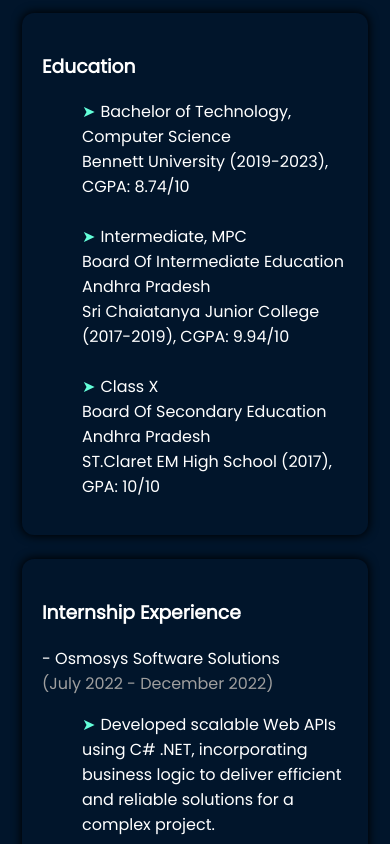
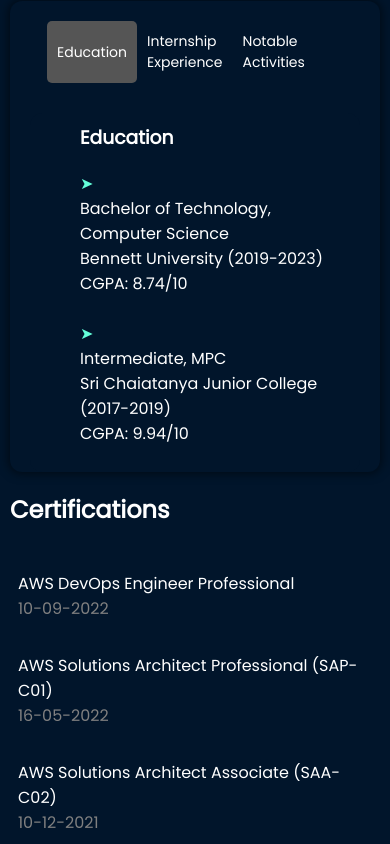
Before and after one commit to shanmukhchowdary147/shanmukhchowdary147.github.io, a React (Create React App) app: page / in a window 390 px wide. Shown: the part 1760-2604 px from the top of the page. Built offline with nearby package versions, Linux system fonts and the light colour scheme.

Commit message:
Education internship notable activites menu added

```diff
--- /dev/null
+++ b/src/components/body/work/education.js
@@ -0,0 +1,37 @@
+import React, { useState } from "react";
+
+function EducationInfo() {
+  return (
+    <div className="education-box">
+      <div className="education-heading">
+        <h3>Education </h3>
+      </div>
+
+      <ul className="education">
+        <li>
+          <div className="education-item">
+            <p1>Bachelor of Technology, Computer Science </p1> <br />
+            <p1>Bennett University (2019-2023) </p1>
+            <br /> <p1>CGPA: 8.74/10 </p1>
+          </div>
+        </li>
+        <br />
+        <li>
+          <div className="education-item">
+            <p1>Intermediate, MPC </p1> <br />
+            <p1>Sri Chaiatanya Junior College (2017-2019) </p1> <br />{" "}
+            <p1> CGPA: 9.94/10</p1>
+          </div>
+        </li>
+        {/* <br />
+        <li>
+          <p1>Class X </p1> <br />
+          <p1>Board Of Secondary Education Andhra Pradesh </p1> <br />
+          <p1>ST.Claret EM High School (2017), GPA: 10/10 </p1>{" "}
+        </li> */}
+      </ul>
+    </div>
+  );
+}
+
+export default EducationInfo;
--- /dev/null
+++ b/src/components/body/work/experience.js
@@ -0,0 +1,39 @@
+import React, { useState } from "react";
+
+function Experience() {
+  return (
+    <div className="notable-extracir-card">
+      <h3>Internship Experience</h3>
+      <div>- Osmosys Software Solutions</div>
+      <p2>(July 2022 - December 2022)</p2>
+      <ul>
+        <li>
+          Developed scalable Web APIs using C# .NET, incorporating business
+          logic to deliver efficient and reliable solutions for a complex
+          project.
+        </li>
+        <br />
+        <li>
+          {" "}
+          Optimized data retrieval and manipulation in SQL database using Stored
+          Procedures, resulting in improved system performance.
+        </li>
+        <br />
+        <li>
+          Worked on Azure tasks to ETL data from the sFTP server to Azure SQL
+          database using Azure Data Factory.
+        </li>
+        <br />
+        <li>
+          Written Azure functions in c# language to decrypt the PGP encrypted
+          files in Azure Blob storage.
+        </li>
+        <br />
+        <li>
+          Completed the assigned tasks on time and as per the requirement.{" "}
+        </li>
+      </ul>
+    </div>
+  );
+}
+export default Experience;
--- a/src/components/body/work/index.js
+++ b/src/components/body/work/index.js
@@ -1,13 +1,23 @@
-import React from "react";
+import React, { useState } from "react";
 import { certificationsData } from "../../../data/certifications";
 import WorkCard from "./work-card";
 import "./work.css";
 import Separator from "../../common/separator/index";
+import EducationInfo from "./education";
+import NotableActivities from "./notable_activities";
+import Experience from "./experience";
 function Work() {
   const picClick = () => {
     window.open("https://www.linkedin.com/in/shanmukhchowdary147/", "_blank");
   };
   const data = certificationsData;
+
+  const [selectedMenu, setSelectedMenu] = useState("education");
+
+  const handleMenuClick = (menu) => {
+    setSelectedMenu(menu);
+  };
+
   return (
     <div className="work">
       <Separator />
@@ -49,78 +59,37 @@
           </div>
         </div>
       </div>
-      <div className="education-extracircular">
-        <div className="educat-extra">
-          <h3>Education </h3>
-          <ul>
-            <li>
-              <p1>Bachelor of Technology, Computer Science </p1> <br />
-              <p1>Bennett University (2019-2023), CGPA: 8.74/10 </p1>
-            </li>
+      <div className="container-menu">
+        <div className="info-menu">
+          <div
+            className={`menu-item ${selectedMenu === "education" && "active"}`}
+            onClick={() => handleMenuClick("education")}
+          >
+            Education
+          </div>
+          <div
+            className={`menu-item ${selectedMenu === "internship" && "active"}`}
+            onClick={() => handleMenuClick("internship")}
+          >
+            Internship
             <br />
-            <li>
-              <p1>Intermediate, MPC </p1> <br />
-              <p1>Board Of Intermediate Education Andhra Pradesh </p1> <br />
-              <p1>Sri Chaiatanya Junior College (2017-2019), CGPA: 9.94/10</p1>
-            </li>
+            Experience
+          </div>
+          <div
+            className={`menu-item ${
+              selectedMenu === "notable-activities" && "active"
+            }`}
+            onClick={() => handleMenuClick("notable-activities")}
+          >
+            Notable
             <br />
-            <li>
-              <p1>Class X </p1> <br />
-              <p1>Board Of Secondary Education Andhra Pradesh </p1> <br />
-              <p1>ST.Claret EM High School (2017), GPA: 10/10 </p1>{" "}
-            </li>
-          </ul>
+            Activities
+          </div>
         </div>
-        <div className="educat-extra">
-          <h3>Internship Experience</h3>
-          <div>- Osmosys Software Solutions</div>
-          <p2>(July 2022 - December 2022)</p2>
-          <ul>
-            <li>
-              Developed scalable Web APIs using C# .NET, incorporating business
-              logic to deliver efficient and reliable solutions for a complex
-              project.
-            </li>
-            <br />
-            <li>
-              {" "}
-              Optimized data retrieval and manipulation in SQL database using
-              Stored Procedures, resulting in improved system performance.
-            </li>
-            <br />
-            <li>
-              Worked on Azure tasks to ETL data from the sFTP server to Azure
-              SQL database using Azure Data Factory.
-            </li>
-            <br />
-            <li>
-              Written Azure functions in c# language to decrypt the PGP
-              encrypted files in Azure Blob storage.
-            </li>
-            <br />
-            <li>
-              Completed the assigned tasks on time and as per the requirement.{" "}
-            </li>
-          </ul>
-        </div>
-        <div className="educat-extra">
-          <h3>Notable Activities</h3>
-          <div>
-            - President at Bennett Cloud Computing Club{" "}
-            <p2>(Jan 2022 - April 2022)</p2>
-          </div>
-          <ul>
-            <li>
-              Organized various events on Cloud Computing like hackathons and
-              workshops to enhance students' knowledge on cloud computing and to
-              create awareness on Cloud courses in university.
-            </li>
-            <br />
-            <li>
-              Lead all the club members in an organized manner by assigning
-              tasks to each individual and verifying their performance.
-            </li>
-          </ul>
+        <div className="content">
+          {selectedMenu === "education" && <EducationInfo />}
+          {selectedMenu === "internship" && <Experience />}
+          {selectedMenu === "notable-activities" && <NotableActivities />}
         </div>
       </div>
       <div>
--- /dev/null
+++ b/src/components/body/work/notable_activities.js
@@ -0,0 +1,27 @@
+import React, { useState } from "react";
+
+function NotableActivities() {
+  return (
+    <div className="notable-extracir-card">
+      <h3>Notable Activities</h3>
+      <div>
+        - President at Bennett Cloud Computing Club{" "}
+        <p2>(Jan 2022 - April 2022)</p2>
+      </div>
+      <ul>
+        <li>
+          Organized various events on Cloud Computing like hackathons and
+          workshops to enhance students' knowledge on cloud computing and to
+          create awareness on Cloud courses in university.
+        </li>
+        <br />
+        <li>
+          Lead all the club members in an organized manner by assigning tasks to
+          each individual and verifying their performance.
+        </li>
+      </ul>
+    </div>
+  );
+}
+
+export default NotableActivities;
--- a/src/components/body/work/work.css
+++ b/src/components/body/work/work.css
@@ -50,50 +50,155 @@
   align-items: center;
   margin: 0px 0px;
 }
-.education-extracircular {
+
+.education {
+  display: flex;
+}
+.notable-extracircular {
   width: 100%;
   display: flex;
   justify-content: center;
+  opacity: 0;
+  transition: opacity 0.3s ease;
 }
 
-.educat-extra {
-  box-sizing: border-box;
-  padding: 20px;
-  box-shadow: 0 0 10px 1px black;
+.notable-extracir-card,
+.education-box {
+  /* box-sizing: border-box; */
+  /* padding: 20px; */
+  /* box-shadow: 0 0 10px 1px black; */
   /* box-shadow: -5px -5px 10px rgba(0, 0, 0, 0.5), 5px 5px 5px rgba(0, 0, 0, 0.1); */
   border-radius: 12px;
   background-color: #01152b;
-  max-width: 400px;
-  margin: 12px;
+  /* max-width: 400px; */
+  margin: 0 12px;
+  /* transition: opacity 0.3s ease; */
   /* flex-grow: 1;
   flex-basis: 0;
   flex-grow: 1; */
 }
 
-.educat-extra ul {
+.notable-extracir-card {
+  padding: 0 40px;
+}
+.notable-extracir-card h3,
+.education-box h3 {
+  margin-top: 0px;
+}
+
+.notable-extracir-card ul,
+.education-box ul {
   list-style-type: none;
 }
 
-.educat-extra ul li::before {
+.notable-extracir-card ul li::before,
+.education-box ul li::before {
   content: "➤";
   color: #64ffda; /* Replace with your desired color */
   margin-right: 5px;
 }
 
-.educat-extra p2 {
+.notable-extracir-card p2 {
   color: rgb(159, 159, 159);
 }
+
+.notable-extracir-card {
+  min-width: 50%;
+  /* transition: opacity 0.3s ease; */
+}
+
+.education-heading {
+  width: 100%;
+  padding: 0 0 0 40px;
+  /* display: flex;
+  justify-content: center;
+  align-items: center; */
+}
+
+.container-menu {
+  display: flex;
+  /* box-sizing: border-box; */
+  /* padding: 20px; */
+  border-radius: 12px;
+  box-shadow: 0px 0px 10px 2px rgba(0, 0, 0, 0.5);
+  /* box-shadow: -5px -5px 10px rgba(0, 0, 0, 0.5), 5px 5px 5px rgba(0, 0, 0, 0.1); */
+  border-radius: 12px;
+  background-color: #01152b;
+}
+
+.info-menu {
+  width: 200px;
+  background-color: #01152b;
+  padding: 20px;
+}
+
+.menu-item {
+  cursor: pointer;
+  padding: 10px;
+  margin-bottom: 10px;
+  border-radius: 5px;
+  transition: background-color 0.3s ease;
+}
+
+.menu-item:hover {
+  background-color: #ccc;
+}
+
+.menu-item.active {
+  background-color: #555;
+  color: #fff;
+}
+
+.content {
+  flex: 1;
+  padding: 20px;
+}
+
+.education-item {
+  margin: 0 20px 0 0;
+  padding: 0;
+}
+
 @media only screen and (max-width: 720px) {
   .about {
     flex-direction: column;
     justify-content: center;
   }
-  .education-extracircular {
+  .notable-extracircular {
     flex-direction: column;
     justify-content: center;
     align-items: center;
   }
+  .notable-extracir-card,
+  .education-box {
+    margin: 0;
+    padding: 10px;
+  }
   .intro-para {
     margin-bottom: 25px;
   }
+  .content {
+    padding: 0 20px;
+  }
+
+  .container-menu {
+    width: 100%;
+    flex-direction: column;
+  }
+  .info-menu {
+    display: flex;
+    width: 80%;
+    margin: 0 auto;
+  }
+
+  .menu-item {
+    display: flex;
+    align-items: center;
+    justify-content: center;
+    font-size: 14px;
+  }
+  .education {
+    display: flex;
+    flex-direction: column;
+  }
 }
```
Also changed, not shown: src/data/skills.js (+24 -24 lines).
